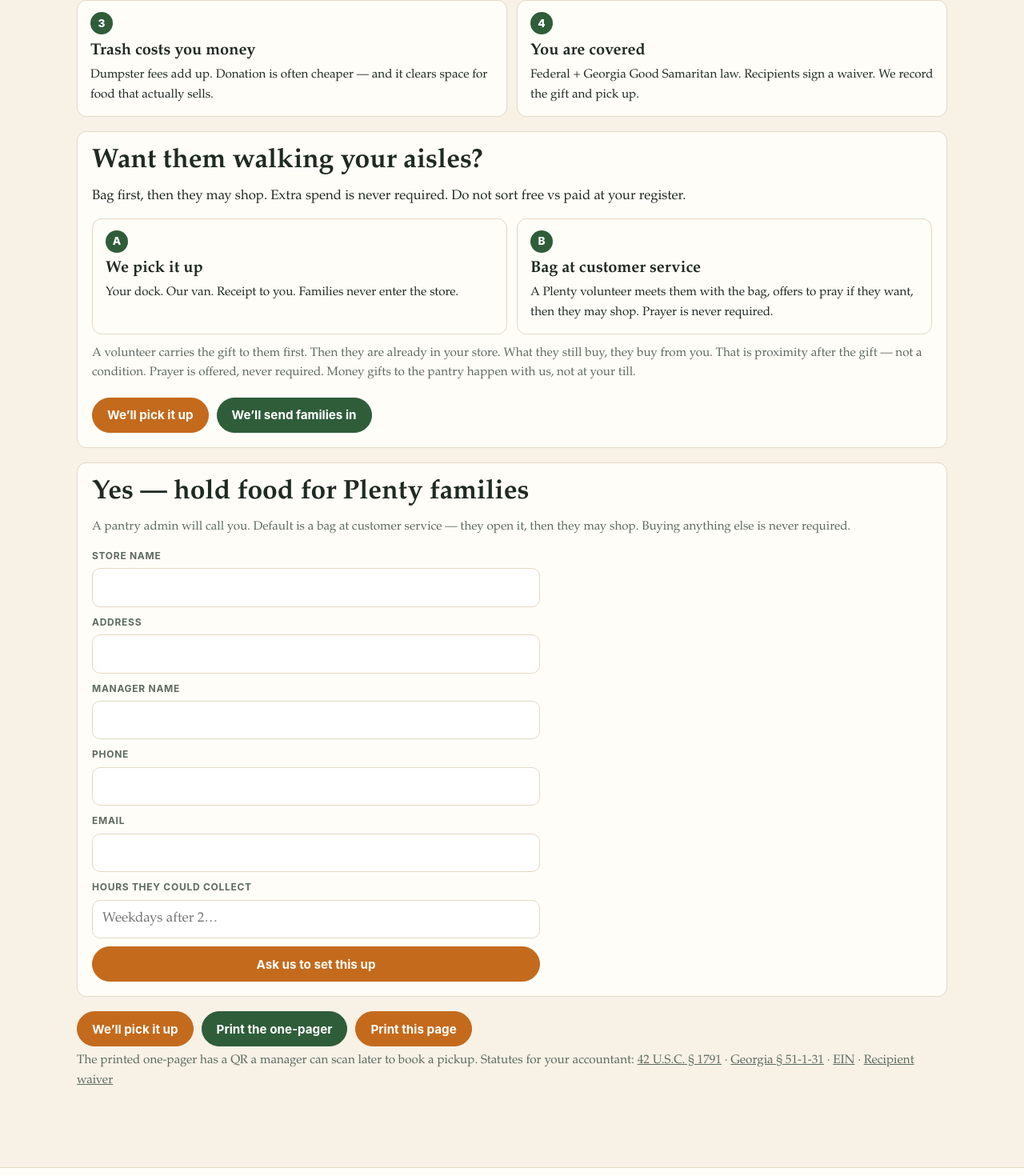
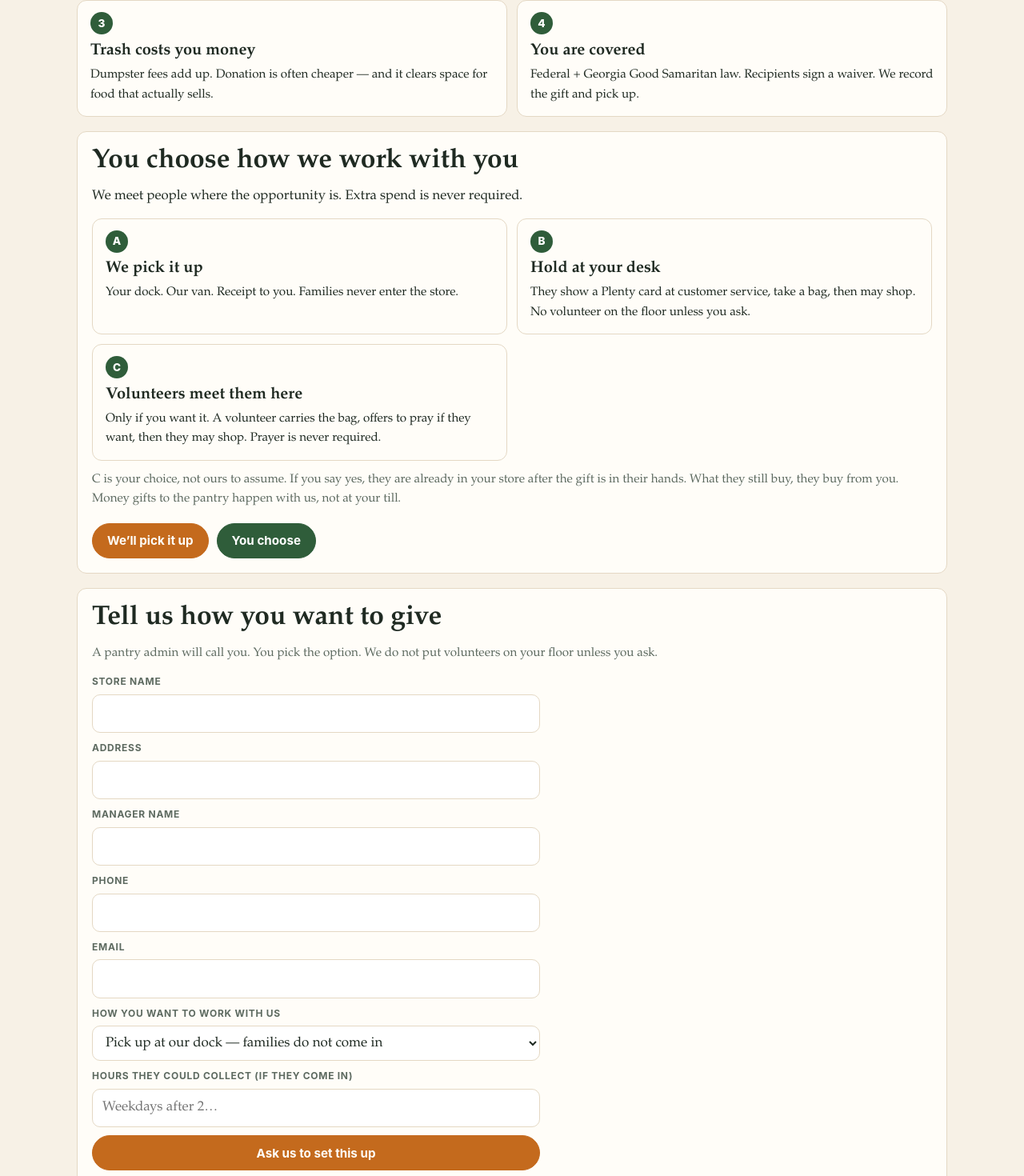
Before and after one commit to lincolnnunnally/plenty, a Next.js app: page /for-stores in a window 1280 px wide. Shown: the part 478-1948 px from the top of the page at 80% size. Built offline with nearby package versions, Linux system fonts and the light colour scheme; no server answers.

Commit message:
Let the store choose: dock, desk hold, or volunteers on the floor.
Volunteers at the store are an invitation, not a default. We meet people where the opportunity is.

```diff
--- a/src/app/api/store-partners/route.ts
+++ b/src/app/api/store-partners/route.ts
@@ -16,8 +16,15 @@ export async function POST(request: Request) {
   const phone = str(body.phone);
   const contactName = str(body.contactName);
   if (!phone && !contactName) return fail("Leave a phone or a manager name so we can follow up.");
-  const pickupMode = str(body.pickupMode) || "hold_desk";
+  const how = str(body.how);
+  const pickupMode = how === "store_meet" ? "hold_desk" : how === "dock_pickup" ? "dock_pickup" : (str(body.pickupMode) || "hold_desk");
   if (!MODES.has(pickupMode)) return fail("Choose hold at the desk, a food list, or dock pickup.");
+  const wantVolunteers =
+    how === "store_meet" ||
+    body.volunteersOnSite === true ||
+    body.volunteersOnSite === "on" ||
+    body.volunteersOnSite === "1" ||
+    (Array.isArray(body.volunteersOnSite) && body.volunteersOnSite.includes("1"));
   const pin = str(body.pin);
   if (pin && !validStaffPin(pin)) return fail("A store PIN is 4 to 8 digits.");
 
@@ -41,7 +48,7 @@ export async function POST(request: Request) {
       notes: str(body.notes),
       status: asSteward ? str(body.status) || "active" : "invited",
       pin: asSteward ? pin : undefined,
-      volunteersOnSite: asSteward && (body.volunteersOnSite === true || body.volunteersOnSite === "on" || body.volunteersOnSite === "1" || (Array.isArray(body.volunteersOnSite) && body.volunteersOnSite.includes("1"))),
+      volunteersOnSite: Boolean(wantVolunteers),
       meetNote: str(body.meetNote)
     });
     return ok({
--- a/src/app/for-stores/brief/page.tsx
+++ b/src/app/for-stores/brief/page.tsx
@@ -43,13 +43,13 @@ export default function StoreBriefPage() {
         </div>
 
         <p className="note" style={{ marginTop: 16 }}>
-          Two ways: we pick up at the dock, or they collect a bag at customer service, open it, then shop for what is not in it. Extra purchase is not required. Do not mix the gift with a paid cart at checkout.
+          You choose: we pick up at the dock, you hold a bag at customer service, or — only if you ask — a volunteer meets them with the bag. Extra purchase is not required.
         </p>
 
         <footer className="brief-foot brief-foot-qr">
           <div>
-            <strong>We pick up. Or they come to you.</strong>
-            <p>Dock pickup, or a hold at customer service. Receipt either way.</p>
+            <strong>You choose. We meet people where the opportunity is.</strong>
+            <p>Dock, desk hold, or volunteers on your floor if you ask. Receipt either way.</p>
             <p className="brief-fine">Not legal or tax advice. Show this to your accountant.</p>
           </div>
           <div className="brief-qr">
--- a/src/app/for-stores/page.tsx
+++ b/src/app/for-stores/page.tsx
@@ -35,9 +35,9 @@ export default function ForStoresPage() {
       </div>
 
       <section className="panel" id="in-store">
-        <h2>Want them walking your aisles?</h2>
+        <h2>You choose how we work with you</h2>
         <p className="lede" style={{ fontSize: "1.05rem" }}>
-          Bag first, then they may shop. Extra spend is never required. Do not sort free vs paid at your register.
+          We meet people where the opportunity is. Extra spend is never required.
         </p>
         <div className="brief-grid" style={{ marginTop: 14 }}>
           <section>
@@ -47,31 +47,43 @@ export default function ForStoresPage() {
           </section>
           <section>
             <span>B</span>
-            <h2>Bag at customer service</h2>
-            <p>A Plenty volunteer meets them with the bag, offers to pray if they want, then they may shop. Prayer is never required.</p>
+            <h2>Hold at your desk</h2>
+            <p>They show a Plenty card at customer service, take a bag, then may shop. No volunteer on the floor unless you ask.</p>
+          </section>
+          <section>
+            <span>C</span>
+            <h2>Volunteers meet them here</h2>
+            <p>Only if you want it. A volunteer carries the bag, offers to pray if they want, then they may shop. Prayer is never required.</p>
           </section>
         </div>
         <p className="note" style={{ marginTop: 12 }}>
-          A volunteer carries the gift to them first. Then they are already in your store. What they still buy, they buy from you. That is proximity after the gift — not a condition. Prayer is offered, never required. Money gifts to the pantry happen with us, not at your till.
+          C is your choice, not ours to assume. If you say yes, they are already in your store after the gift is in their hands. What they still buy, they buy from you. Money gifts to the pantry happen with us, not at your till.
         </p>
         <div className="action-row">
           <a className="button primary" href="/donate">We’ll pick it up</a>
-          <a className="button leaf" href="#store-yes">We’ll send families in</a>
+          <a className="button leaf" href="#store-yes">You choose</a>
         </div>
       </section>
 
       <section className="panel" id="store-yes">
-        <h2>Yes — hold food for Plenty families</h2>
-        <p className="note">A pantry admin will call you. Default is a bag at customer service — they open it, then they may shop. Buying anything else is never required.</p>
+        <h2>Tell us how you want to give</h2>
+        <p className="note">A pantry admin will call you. You pick the option. We do not put volunteers on your floor unless you ask.</p>
         <PostForm action="/api/store-partners" submitLabel="Ask us to set this up">
           <input type="hidden" name="asInterest" value="1" />
-          <input type="hidden" name="pickupMode" value="hold_desk" />
           <label className="field"><span>Store name</span><input className="input" name="name" required /></label>
           <label className="field"><span>Address</span><input className="input" name="address" /></label>
           <label className="field"><span>Manager name</span><input className="input" name="contactName" required /></label>
           <label className="field"><span>Phone</span><input className="input" name="phone" required /></label>
           <label className="field"><span>Email</span><input className="input" name="contactEmail" type="email" /></label>
-          <label className="field"><span>Hours they could collect</span><input className="input" name="hoursText" placeholder="Weekdays after 2…" /></label>
+          <label className="field">
+            <span>How you want to work with us</span>
+            <select className="input" name="how" defaultValue="dock_pickup">
+              <option value="dock_pickup">Pick up at our dock — families do not come in</option>
+              <option value="hold_desk">Hold a bag at customer service — no volunteers on the floor</option>
+              <option value="store_meet">Plenty volunteers may meet families here with the bag</option>
+            </select>
+          </label>
+          <label className="field"><span>Hours they could collect (if they come in)</span><input className="input" name="hoursText" placeholder="Weekdays after 2…" /></label>
         </PostForm>
       </section>
 
--- a/src/app/page.tsx
+++ b/src/app/page.tsx
@@ -104,8 +104,8 @@ export default async function HomePage() {
         <p className="eyebrow">Toombs County</p>
         <h2>We are meeting the pantries already here</h2>
         <p>
-          United Under God means we show up as support, not as a takeover. If they want grocery food,
-          volunteers, or a pickup from a store, we help. If they are happy as they are, Plenty does its own thing.
+          United Under God means we show up as support, not as a takeover. We meet people where the
+          opportunity is — a pantry that asked, a store that chose how to give. If they are happy as they are, Plenty does its own thing.
         </p>
         {nearby.filter((a) => a.kind === "pantry").length ? (
           <p className="note">{nearby.filter((a) => a.kind === "pantry").length} pantry(ies) confirmed for neighbors. <a href="/around">See them</a>.</p>
--- a/src/app/volunteer/page.tsx
+++ b/src/app/volunteer/page.tsx
@@ -27,8 +27,8 @@ export default async function VolunteerPage() {
       <p className="eyebrow">Volunteer · Vidalia food pantry</p>
       <h1>Help neighbors get groceries</h1>
       <p className="lede">
-        Help Plenty, or help a pantry already in Toombs County that asked for hands. Churches can send
-        people either place. We do not take over a pantry that is happy as it is.
+        Help Plenty, or help a pantry already here that asked. Meet people where the opportunity is —
+        including a grocery store that invited us. We do not take over a pantry or a store that did not ask.
       </p>
 
       <div className="grid">
```
Also changed, not shown: src/app/run/stores/page.tsx (+4 -4 lines).
